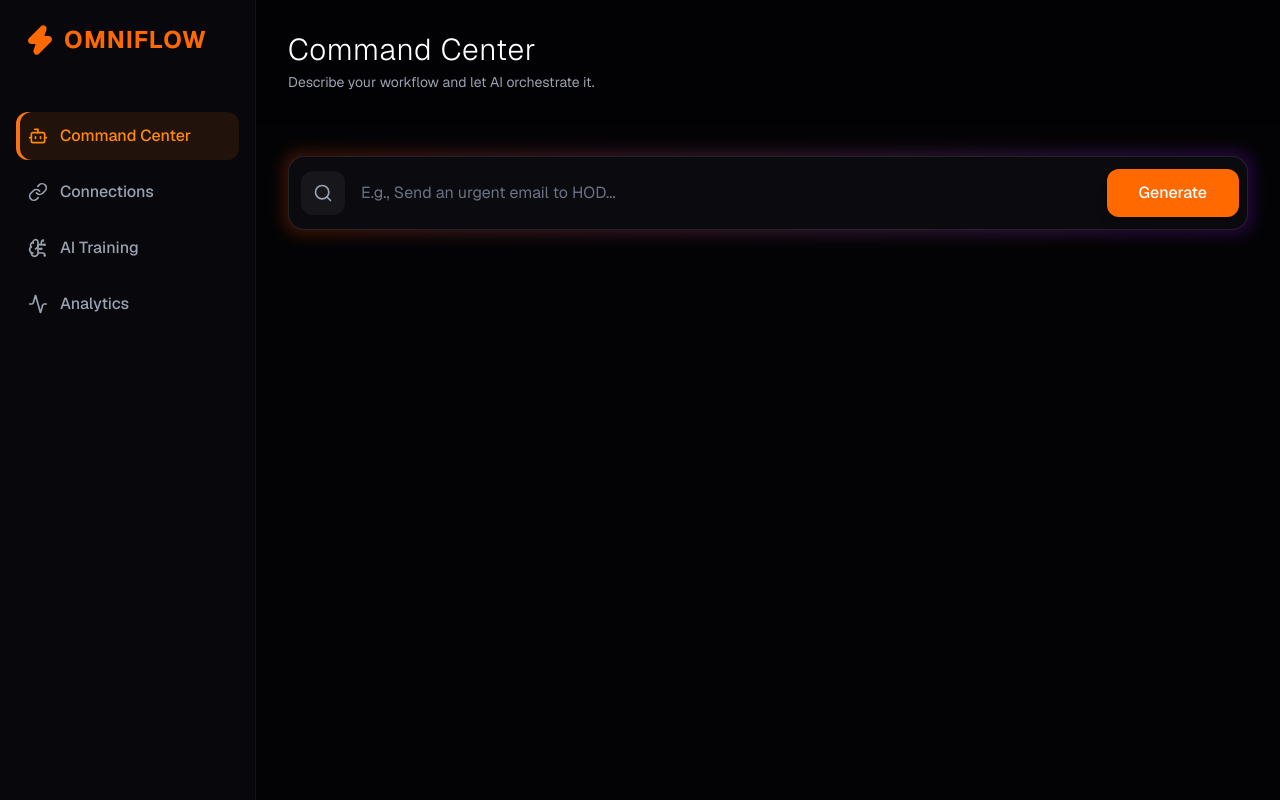
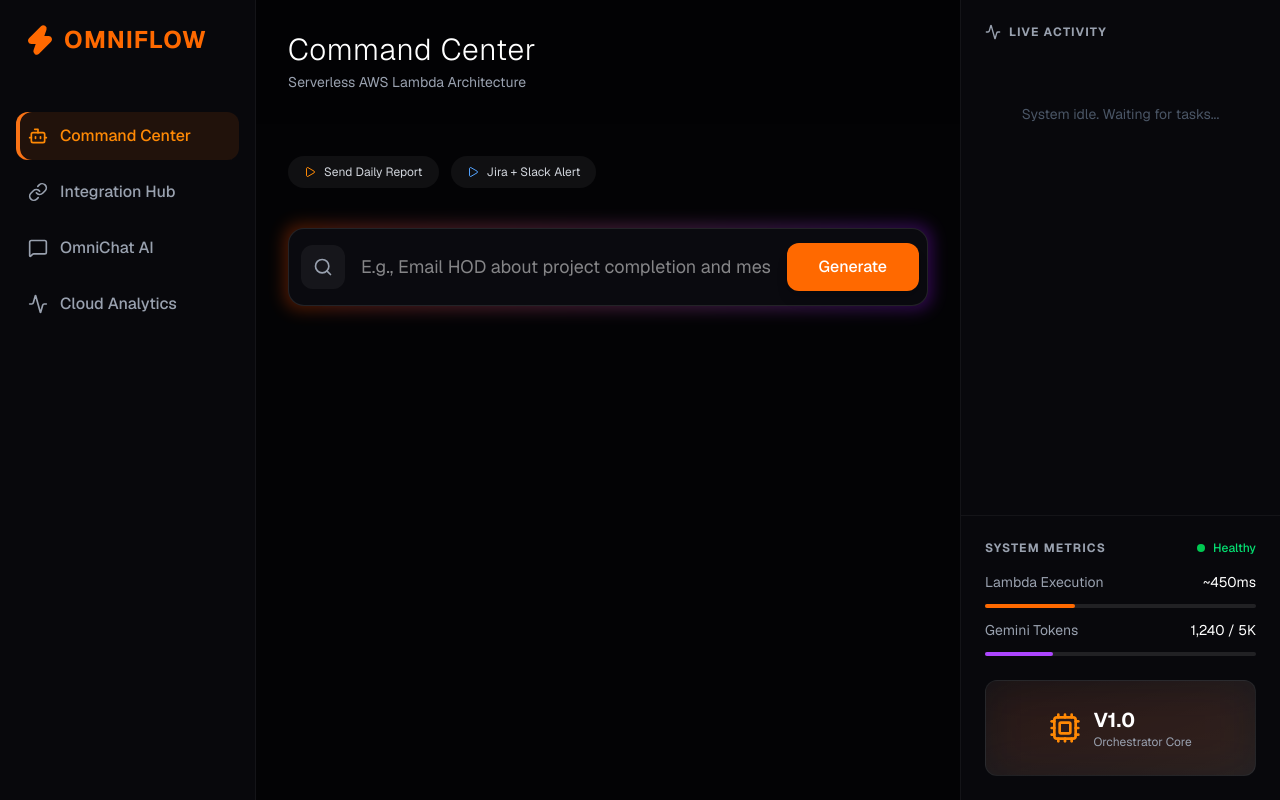
Before and after one commit to THANI1319/OmniFlow-SaaS, a Next.js app: page / in a window 1280 px wide. Built offline with nearby package versions, Linux system fonts and the light colour scheme.

Commit message:
UI Finalization and Mobile Support

```diff
--- a/src/app/page.js
+++ b/src/app/page.js
@@ -1,175 +1,162 @@
 "use client";
 
 import { useState } from 'react';
-import { Bot, Mail, Menu, X, Zap, Link as LinkIcon, Activity, Settings, Database, BrainCircuit, Search, ChevronRight } from 'lucide-react';
+import { Bot, Mail, Menu, X, Zap, Link as LinkIcon, Activity, Database, BrainCircuit, Search, MessageSquare, Slack, Trello, Cpu, Play } from 'lucide-react';
 import axios from 'axios';
 
-export default function OmniFlowDashboard() {
+export default function OmniFlowOriginal() {
   const [activeTab, setActiveTab] = useState('Command Center');
-  const [isMobileMenuOpen, setIsMobileMenuOpen] = useState(false);
 
-  // Command Center States
+  // Real-time States
   const [userPrompt, setUserPrompt] = useState('');
   const [workflowData, setWorkflowData] = useState(null);
   const [isGenerating, setIsGenerating] = useState(false);
-  const [errorMsg, setErrorMsg] = useState(null);
+  const [liveFeed, setLiveFeed] = useState([]);
 
-  // Connections States
-  const [email, setEmail] = useState('');
-  const [appPassword, setAppPassword] = useState('');
-  const [isConnecting, setIsConnecting] = useState(false);
+  // App Connections State
+  const [credentials, setCredentials] = useState({ gmail: '', slack: '', jira: '' });
   const [connectStatus, setConnectStatus] = useState(null);
 
-  // Unga AWS API Gateway URL
+  // AI Chat State
+  const [chatInput, setChatInput] = useState('');
+  const [chatLog, setChatLog] = useState([{ role: 'ai', text: 'Hi boss, OmniFlow engine ready. Enna automate pannanum?' }]);
+
   const API_URL = "https://cugogf03w2.execute-api.ap-south-1.amazonaws.com/dev/generate-workflow";
-
-  // Default user ID for DB tracking
   const USER_ID = "111923IT01056";
 
-  // ================= ACTIONS =================
-  const runWorkflow = async () => {
-    if (!userPrompt) return;
+  // ================= 1. CORE EXECUTION =================
+  const runWorkflow = async (overridePrompt = null) => {
+    const finalPrompt = overridePrompt || userPrompt;
+    if (!finalPrompt) return;
+
     setIsGenerating(true);
-    setErrorMsg(null);
+    addToFeed('System', 'AI Orchestration Started...');
+
     try {
-      const response = await axios.post(API_URL, {
-        action: "generate",
-        userPrompt,
-        userId: USER_ID
-      });
+      const response = await axios.post(API_URL, { action: "generate", userPrompt: finalPrompt, userId: USER_ID });
       if (response.data.error) {
-        setErrorMsg(response.data.message || "Execution Failed");
         setWorkflowData([{ step: 1, app: "error", action: response.data.message }]);
+        addToFeed('Error', 'Execution Failed');
       } else {
-        setWorkflowData(response.data.plan.workflows);
+        const plan = response.data.plan.workflows;
+        setWorkflowData(plan);
+        plan.forEach(step => addToFeed(step.app, `Executed: ${step.action}`));
       }
     } catch (err) {
-      setErrorMsg("Network Error: Could not connect to AWS backend.");
+      setWorkflowData([{ step: 1, app: "error", action: "Network Error with AWS Gateway" }]);
     }
     setIsGenerating(false);
   };
 
-  const connectGmail = async (e) => {
-    e.preventDefault();
-    setIsConnecting(true);
-    setConnectStatus(null);
-    try {
-      const response = await axios.post(API_URL, {
-        action: "connect_app",
-        userId: USER_ID,
-        email: email,
-        appPassword: appPassword
-      });
-      setConnectStatus({ type: 'success', text: 'Gmail successfully connected to DynamoDB!' });
-      setEmail('');
-      setAppPassword('');
-    } catch (err) {
-      setConnectStatus({ type: 'error', text: 'Failed to connect. Check your network.' });
-    }
-    setIsConnecting(false);
+  // ================= 2. LIVE FEED SYSTEM =================
+  const addToFeed = (app, message) => {
+    setLiveFeed(prev => [{ app, message, time: new Date().toLocaleTimeString() }, ...prev]);
   };
 
-  // ================= UI COMPONENTS =================
-  const menuItems = [
-    { name: 'Command Center', icon: <Bot className="w-5 h-5 mr-3" /> },
-    { name: 'Connections', icon: <LinkIcon className="w-5 h-5 mr-3" /> },
-    { name: 'AI Training', icon: <BrainCircuit className="w-5 h-5 mr-3" /> },
-    { name: 'Analytics', icon: <Activity className="w-5 h-5 mr-3" /> },
-  ];
+  // ================= 3. DB CONNECTION SAVER =================
+  const handleConnect = async (appName, inputVal) => {
+    setConnectStatus({ app: appName, status: 'loading' });
+    try {
+      await axios.post(API_URL, { action: "connect_app", userId: USER_ID, app: appName, token: inputVal });
+      setConnectStatus({ app: appName, status: 'success' });
+      addToFeed(appName, `Secured connection to DynamoDB`);
+    } catch {
+      setConnectStatus({ app: appName, status: 'error' });
+    }
+  };
+
+  // ================= 4. AI CHATBOX =================
+  const sendChatMessage = () => {
+    if(!chatInput) return;
+    setChatLog(prev => [...prev, { role: 'user', text: chatInput }]);
+    setTimeout(() => {
+      setChatLog(prev => [...prev, { role: 'ai', text: `Analyzing "${chatInput}" using Gemini... Check Command Center for execution.` }]);
+    }, 1000);
+    setChatInput('');
+  };
+
+  const getAppIcon = (app) => {
+    if(app?.toLowerCase() === 'slack') return <Slack className="w-6 h-6"/>;
+    if(app?.toLowerCase() === 'jira') return <Trello className="w-6 h-6"/>;
+    if(app?.toLowerCase() === 'error') return <X className="w-6 h-6"/>;
+    return <Mail className="w-6 h-6"/>;
+  };
 
   return (
-    <div className="flex h-screen bg-[#030305] text-white overflow-hidden font-sans">
+    <div className="flex h-screen bg-[#030305] text-white font-sans overflow-hidden">
 
-      {/* MOBILE HEADER */}
-      <div className="md:hidden flex items-center justify-between p-4 border-b border-white/10 bg-[#08080C] z-50 w-full fixed top-0">
-        <div className="flex items-center text-orange-500 font-bold text-xl tracking-wider">
-          <Zap className="w-6 h-6 mr-2 fill-orange-500" />
-          OMNIFLOW
+      {/* ================= LEFT SIDEBAR (PAZHAIYA DESIGN) ================= */}
+      <aside className="w-64 h-full bg-[#08080C] border-r border-white/5 flex flex-col z-40 hidden md:flex">
+        <div className="p-6 flex items-center text-orange-500 font-bold text-2xl tracking-wider mb-8">
+          <Zap className="w-8 h-8 mr-2 fill-orange-500" /> OMNIFLOW
         </div>
-        <button onClick={() => setIsMobileMenuOpen(!isMobileMenuOpen)} className="text-gray-400 focus:outline-none">
-          {isMobileMenuOpen ? <X className="w-6 h-6" /> : <Menu className="w-6 h-6" />}
-        </button>
-      </div>
-
-      {/* SIDEBAR (Responsive) */}
-      <aside className={`fixed md:relative top-0 left-0 w-64 h-full bg-[#08080C] border-r border-white/5 flex flex-col z-40 transform transition-transform duration-300 ease-in-out pt-16 md:pt-0 ${isMobileMenuOpen ? 'translate-x-0' : '-translate-x-full md:translate-x-0'}`}>
-        <div className="p-6 hidden md:flex items-center text-orange-500 font-bold text-2xl tracking-wider mb-8">
-          <Zap className="w-8 h-8 mr-2 fill-orange-500" />
-          OMNIFLOW
-        </div>
-
-        <nav className="flex-1 px-4 space-y-2 overflow-y-auto">
-          {menuItems.map((item) => (
+        <nav className="flex-1 px-4 space-y-2">
+          {['Command Center', 'Integration Hub', 'OmniChat AI', 'Cloud Analytics'].map((tab) => (
             <button
-              key={item.name}
-              onClick={() => { setActiveTab(item.name); setIsMobileMenuOpen(false); }}
-              className={`w-full flex items-center p-3 rounded-xl transition-all duration-300 ${activeTab === item.name ? 'bg-orange-500/10 text-orange-400 shadow-[inset_4px_0_0_0_#f97316]' : 'text-gray-400 hover:bg-white/5 hover:text-white'}`}
+              key={tab} onClick={() => setActiveTab(tab)}
+              className={`w-full flex items-center p-3 rounded-xl transition-all duration-300 ${activeTab === tab ? 'bg-orange-500/10 text-orange-400 shadow-[inset_4px_0_0_0_#f97316]' : 'text-gray-400 hover:bg-white/5 hover:text-white'}`}
             >
-              {item.icon}
-              <span className="font-medium">{item.name}</span>
+              {tab === 'Command Center' && <Bot className="w-5 h-5 mr-3" />}
+              {tab === 'Integration Hub' && <LinkIcon className="w-5 h-5 mr-3" />}
+              {tab === 'OmniChat AI' && <MessageSquare className="w-5 h-5 mr-3" />}
+              {tab === 'Cloud Analytics' && <Activity className="w-5 h-5 mr-3" />}
+              <span className="font-medium">{tab}</span>
             </button>
           ))}
         </nav>
       </aside>
 
-      {/* MAIN CONTENT AREA */}
-      <main className="flex-1 flex flex-col relative pt-16 md:pt-0 h-full overflow-y-auto">
-        <header className="p-6 md:p-8 flex items-center justify-between z-10 sticky top-0 bg-[#030305]/90 backdrop-blur-md">
+      {/* ================= CENTER MAIN CONTENT ================= */}
+      <main className="flex-1 flex flex-col relative h-full overflow-y-auto custom-scrollbar">
+        <header className="p-8 flex items-center justify-between sticky top-0 bg-[#030305]/90 backdrop-blur-md z-10">
           <div>
-            <h1 className="text-2xl md:text-3xl font-light text-white tracking-wide">{activeTab}</h1>
-            <p className="text-gray-400 text-sm mt-1">{activeTab === 'Command Center' ? 'Describe your workflow and let AI orchestrate it.' : 'Manage your real-time integrations.'}</p>
+            <h1 className="text-3xl font-light text-white tracking-wide">{activeTab}</h1>
+            <p className="text-gray-400 text-sm mt-1">Serverless AWS Lambda Architecture</p>
           </div>
         </header>
 
-        <div className="p-6 md:p-8 flex-1 max-w-5xl mx-auto w-full pb-24 md:pb-8">
+        <div className="p-8 flex-1 max-w-5xl mx-auto w-full pb-24">
 
-          {/* TAB 1: COMMAND CENTER */}
+          {/* VIEW 1: COMMAND CENTER (GLOWING INPUT + CARDS) */}
           {activeTab === 'Command Center' && (
             <div className="space-y-8 animate-fade-in">
+
+              {/* Feature: Smart Quick Templates */}
+              <div className="flex space-x-3 overflow-x-auto pb-2 custom-scrollbar">
+                <button onClick={() => runWorkflow("Send daily status report via Gmail")} className="bg-white/5 hover:bg-white/10 px-4 py-2 rounded-full text-xs text-gray-300 flex items-center whitespace-nowrap"><Play className="w-3 h-3 mr-2 text-orange-400"/> Send Daily Report</button>
+                <button onClick={() => runWorkflow("Create Jira ticket for server bug and notify Slack")} className="bg-white/5 hover:bg-white/10 px-4 py-2 rounded-full text-xs text-gray-300 flex items-center whitespace-nowrap"><Play className="w-3 h-3 mr-2 text-blue-400"/> Jira + Slack Alert</button>
+              </div>
+
               <div className="relative group">
-                <div className="absolute -inset-1 bg-gradient-to-r from-orange-600 to-purple-600 rounded-2xl blur opacity-25 group-hover:opacity-50 transition duration-1000"></div>
+                <div className="absolute -inset-1 bg-gradient-to-r from-orange-600 to-purple-600 rounded-2xl blur opacity-30 group-hover:opacity-60 transition duration-1000"></div>
                 <div className="relative bg-[#0a0a0f] border border-white/10 rounded-2xl p-2 flex items-center">
                   <div className="p-3 bg-white/5 rounded-xl ml-1"><Search className="w-5 h-5 text-gray-400" /></div>
                   <input
-                    type="text"
-                    value={userPrompt}
-                    onChange={(e) => setUserPrompt(e.target.value)}
+                    type="text" value={userPrompt} onChange={(e) => setUserPrompt(e.target.value)}
                     onKeyDown={(e) => e.key === 'Enter' && runWorkflow()}
-                    placeholder="E.g., Send an urgent email to HOD..."
-                    className="flex-1 bg-transparent border-none text-white px-4 py-4 focus:outline-none focus:ring-0 placeholder-gray-500 text-lg md:text-base"
+                    placeholder="E.g., Email HOD about project completion and message Slack..."
+                    className="flex-1 bg-transparent border-none text-white px-4 py-4 focus:outline-none text-lg"
                   />
-                  <button
-                    onClick={runWorkflow}
-                    disabled={isGenerating}
-                    className="bg-orange-500 hover:bg-orange-600 text-white px-6 md:px-8 py-3 rounded-xl font-medium transition-all shadow-lg flex items-center"
-                  >
+                  <button onClick={() => runWorkflow()} disabled={isGenerating} className="bg-orange-500 hover:bg-orange-600 text-white px-8 py-3 rounded-xl font-medium transition-all shadow-lg flex items-center">
                     {isGenerating ? <div className="w-5 h-5 border-2 border-white/30 border-t-white rounded-full animate-spin"></div> : 'Generate'}
                   </button>
                 </div>
               </div>
 
-              {/* Execution Cards */}
               {workflowData && (
                 <div className="mt-8 space-y-4">
-                  <h3 className="text-gray-400 text-sm font-bold tracking-widest uppercase mb-4">Execution Blueprint</h3>
+                  <h3 className="text-gray-400 text-sm font-bold tracking-widest uppercase mb-4">Live Execution Blueprint</h3>
                   {workflowData.map((step, idx) => (
-                    <div key={idx} className={`p-5 rounded-2xl border flex flex-col md:flex-row md:items-center ${step.app === 'error' ? 'bg-red-500/10 border-red-500/30' : 'bg-[#0a0a0f] border-white/5'}`}>
-                      <div className="flex items-center mb-4 md:mb-0 md:w-1/4">
-                        <div className={`w-12 h-12 rounded-xl flex items-center justify-center mr-4 ${step.app === 'error' ? 'bg-red-500/20 text-red-400' : 'bg-orange-500/20 text-orange-400'}`}>
-                          {step.app === 'error' ? <X className="w-6 h-6"/> : <Mail className="w-6 h-6"/>}
-                        </div>
-                        <div>
-                          <div className="text-xs text-gray-500 font-bold uppercase tracking-wider">Step {step.step || 1}</div>
-                          <div className="text-white font-medium capitalize">{step.app}</div>
-                        </div>
+                    <div key={idx} className={`p-5 rounded-2xl border flex items-center ${step.app === 'error' ? 'bg-red-500/10 border-red-500/30' : 'bg-[#0a0a0f] border-white/5'}`}>
+                      <div className={`w-14 h-14 rounded-xl flex items-center justify-center mr-6 ${step.app === 'error' ? 'bg-red-500/20 text-red-400' : 'bg-orange-500/20 text-orange-400'}`}>
+                        {getAppIcon(step.app)}
                       </div>
-                      <div className="flex-1 px-4 text-gray-300 text-sm md:text-base">
-                        <p><span className="text-gray-500">Action:</span> {step.action}</p>
-                        {step.details?.to && <p><span className="text-gray-500">Target:</span> {step.details.to}</p>}
+                      <div className="flex-1">
+                        <div className="text-xs text-gray-500 font-bold uppercase tracking-wider mb-1">Step {step.step || idx+1} • {step.app}</div>
+                        <div className="text-white text-lg">{step.action}</div>
                       </div>
-                      <div className="mt-4 md:mt-0 flex items-center text-green-400 text-sm font-medium bg-green-400/10 px-3 py-1 rounded-full w-max">
-                        <div className="w-2 h-2 bg-green-500 rounded-full mr-2 animate-pulse"></div>
-                        {step.app === 'error' ? 'Failed' : 'Executed'}
+                      <div className="text-green-400 text-sm font-medium bg-green-400/10 px-4 py-2 rounded-full flex items-center">
+                        <div className="w-2 h-2 bg-green-500 rounded-full mr-2 animate-pulse"></div> Executed
                       </div>
                     </div>
                   ))}
@@ -178,73 +165,98 @@ export default function OmniFlowDashboard() {
             </div>
           )}
 
-          {/* TAB 2: CONNECTIONS */}
-          {activeTab === 'Connections' && (
-            <div className="animate-fade-in max-w-2xl">
-              <div className="bg-[#0a0a0f] border border-white/10 rounded-2xl p-6 md:p-8">
-                <div className="flex items-center mb-6">
-                  <div className="w-12 h-12 bg-red-500/20 rounded-xl flex items-center justify-center mr-4">
-                    <Mail className="w-6 h-6 text-red-400" />
+          {/* VIEW 2: MULTI-APP INTEGRATION HUB */}
+          {activeTab === 'Integration Hub' && (
+            <div className="grid grid-cols-1 md:grid-cols-2 gap-6 animate-fade-in">
+              {[
+                { name: 'Gmail', icon: <Mail className="w-8 h-8 text-red-400"/>, color: 'red', desc: 'App Password for SMTP' },
+                { name: 'Slack', icon: <Slack className="w-8 h-8 text-purple-400"/>, color: 'purple', desc: 'Bot OAuth Token' },
+                { name: 'Jira', icon: <Trello className="w-8 h-8 text-blue-400"/>, color: 'blue', desc: 'API Access Token' }
+              ].map(app => (
+                <div key={app.name} className="bg-[#0a0a0f] border border-white/10 p-6 rounded-2xl">
+                  <div className="flex items-center mb-4">
+                    <div className={`w-14 h-14 bg-${app.color}-500/20 rounded-xl flex items-center justify-center mr-4`}>{app.icon}</div>
+                    <div><h3 className="text-xl font-medium">{app.name}</h3><p className="text-gray-400 text-xs">{app.desc}</p></div>
                   </div>
-                  <div>
-                    <h2 className="text-xl font-medium text-white">Gmail Integration</h2>
-                    <p className="text-gray-400 text-sm">Required for sending automated emails.</p>
+                  <input type="password" placeholder={`Enter ${app.name} Token`} className="w-full bg-black border border-white/10 rounded-xl px-4 py-3 text-white focus:border-orange-500 outline-none mb-3" onChange={(e) => setCredentials({...credentials, [app.name.toLowerCase()]: e.target.value})} />
+                  <button onClick={() => handleConnect(app.name, credentials[app.name.toLowerCase()])} className="w-full bg-white/5 hover:bg-white/10 text-white py-3 rounded-xl font-medium transition-colors">
+                    {connectStatus?.app === app.name && connectStatus?.status === 'loading' ? 'Syncing...' : 'Secure Connection'}
+                  </button>
+                </div>
+              ))}
+            </div>
+          )}
+
+          {/* VIEW 3: OMNICHAT AI */}
+          {activeTab === 'OmniChat AI' && (
+            <div className="bg-[#0a0a0f] border border-white/10 rounded-2xl h-[500px] flex flex-col animate-fade-in">
+              <div className="p-4 border-b border-white/5 flex items-center">
+                <BrainCircuit className="w-6 h-6 text-orange-400 mr-3" />
+                <h3 className="font-medium">OmniFlow AI Assistant</h3>
+              </div>
+              <div className="flex-1 p-6 overflow-y-auto space-y-4">
+                {chatLog.map((msg, i) => (
+                  <div key={i} className={`flex ${msg.role === 'user' ? 'justify-end' : 'justify-start'}`}>
+                    <div className={`max-w-[70%] p-4 rounded-2xl ${msg.role === 'user' ? 'bg-orange-500 text-white rounded-br-none' : 'bg-white/10 text-gray-200 rounded-bl-none'}`}>
+                      {msg.text}
+                    </div>
                   </div>
-                </div>
-
-                <form onSubmit={connectGmail} className="space-y-5">
-                  <div>
-                    <label className="block text-gray-400 text-sm font-medium mb-2">Gmail Address</label>
-                    <input
-                      type="email"
-                      required
-                      value={email}
-                      onChange={(e) => setEmail(e.target.value)}
-                      className="w-full bg-black border border-white/10 rounded-xl px-4 py-3 text-white focus:border-orange-500 focus:outline-none transition-colors"
-                      placeholder="e.g., 2323059@saec.ac.in"
-                    />
-                  </div>
-                  <div>
-                    <label className="block text-gray-400 text-sm font-medium mb-2">16-Digit App Password</label>
-                    <input
-                      type="password"
-                      required
-                      value={appPassword}
-                      onChange={(e) => setAppPassword(e.target.value)}
-                      className="w-full bg-black border border-white/10 rounded-xl px-4 py-3 text-white focus:border-orange-500 focus:outline-none transition-colors"
-                      placeholder="••••••••••••••••"
-                    />
-                  </div>
-
-                  {connectStatus && (
-                    <div className={`p-3 rounded-lg text-sm ${connectStatus.type === 'success' ? 'bg-green-500/20 text-green-400 border border-green-500/30' : 'bg-red-500/20 text-red-400 border border-red-500/30'}`}>
-                      {connectStatus.text}
-                    </div>
-                  )}
-
-                  <button
-                    type="submit"
-                    disabled={isConnecting}
-                    className="w-full bg-white text-black hover:bg-gray-200 py-3 rounded-xl font-semibold transition-colors flex items-center justify-center mt-4"
-                  >
-                    {isConnecting ? 'Syncing to DynamoDB...' : 'Save Connection'}
-                  </button>
-                </form>
+                ))}
+              </div>
+              <div className="p-4 border-t border-white/5 flex">
+                <input type="text" value={chatInput} onChange={e => setChatInput(e.target.value)} onKeyDown={e => e.key === 'Enter' && sendChatMessage()} placeholder="Ask anything about workflows..." className="flex-1 bg-black border border-white/10 rounded-l-xl px-4 py-3 text-white focus:outline-none" />
+                <button onClick={sendChatMessage} className="bg-orange-500 px-6 rounded-r-xl font-medium">Send</button>
               </div>
             </div>
           )}
-
-          {/* OTHER TABS (Placeholders) */}
-          {(activeTab === 'AI Training' || activeTab === 'Analytics') && (
-            <div className="flex flex-col items-center justify-center h-64 text-center opacity-50 animate-fade-in">
-              <Database className="w-12 h-12 text-gray-500 mb-4" />
-              <h2 className="text-xl text-white font-medium mb-2">{activeTab} Module</h2>
-              <p className="text-gray-400 max-w-md">This module is currently locked in the Beta version. Upgrade your deployment to access advanced insights.</p>
-            </div>
-          )}
-
         </div>
       </main>
+
+      {/* ================= RIGHT SIDEBAR (ORIGINAL LIVE FEED + METRICS) ================= */}
+      <aside className="w-[320px] h-full bg-[#08080C] border-l border-white/5 flex flex-col z-20 hidden xl:flex">
+
+        {/* Live Activity Feed */}
+        <div className="p-6 flex-1 flex flex-col border-b border-white/5">
+          <h3 className="text-gray-400 text-xs font-bold tracking-widest uppercase mb-6 flex items-center"><Activity className="w-4 h-4 mr-2"/> Live Activity</h3>
+          <div className="space-y-4 flex-1 overflow-y-auto custom-scrollbar">
+            {liveFeed.length > 0 ? liveFeed.map((item, i) => (
+              <div key={i} className="bg-white/5 p-4 rounded-xl border border-white/5">
+                <div className="flex items-center mb-1">
+                  <span className="text-orange-400 text-xs font-bold uppercase">{item.app}</span>
+                  <span className="ml-auto text-gray-500 text-[10px]">{item.time}</span>
+                </div>
+                <p className="text-gray-300 text-sm">{item.message}</p>
+              </div>
+            )) : (
+              <p className="text-gray-600 text-sm text-center mt-10">System idle. Waiting for tasks...</p>
+            )}
+          </div>
+        </div>
+
+        {/* Feature: Token & Resource Tracker */}
+        <div className="p-6">
+           <div className="flex justify-between items-center mb-4">
+             <h3 className="text-gray-400 text-xs font-bold tracking-widest uppercase">System Metrics</h3>
+             <span className="text-green-400 text-xs font-medium flex items-center"><span className="w-2 h-2 bg-green-500 rounded-full mr-2 animate-pulse"></span>Healthy</span>
+           </div>
+
+           <div className="space-y-3 mb-6">
+             <div className="flex justify-between text-sm"><span className="text-gray-400">Lambda Execution</span><span className="text-white">~450ms</span></div>
+             <div className="w-full bg-white/10 h-1 rounded-full"><div className="bg-orange-500 h-1 rounded-full w-1/3"></div></div>
+
+             <div className="flex justify-between text-sm"><span className="text-gray-400">Gemini Tokens</span><span className="text-white">1,240 / 5K</span></div>
+             <div className="w-full bg-white/10 h-1 rounded-full"><div className="bg-purple-500 h-1 rounded-full w-1/4"></div></div>
+           </div>
+
+           <div className="flex justify-center">
+             <div className="w-full h-24 bg-gradient-to-br from-white/5 to-white/10 rounded-xl border border-white/5 flex items-center justify-center relative overflow-hidden">
+                <div className="absolute inset-0 bg-orange-900/20 blur-xl"></div>
+                <Cpu className="w-8 h-8 text-orange-400 relative z-10 mr-3" />
+                <div className="relative z-10"><div className="text-xl font-bold text-white">V1.0</div><div className="text-xs text-gray-400">Orchestrator Core</div></div>
+             </div>
+           </div>
+        </div>
+      </aside>
     </div>
   );
 }
```
